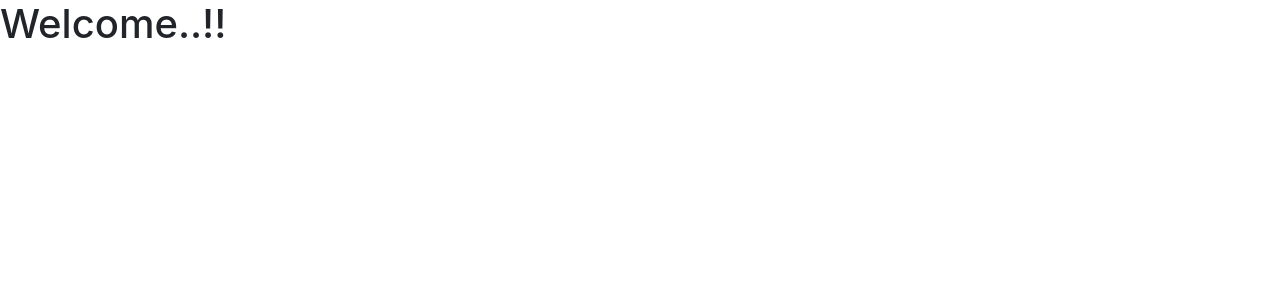
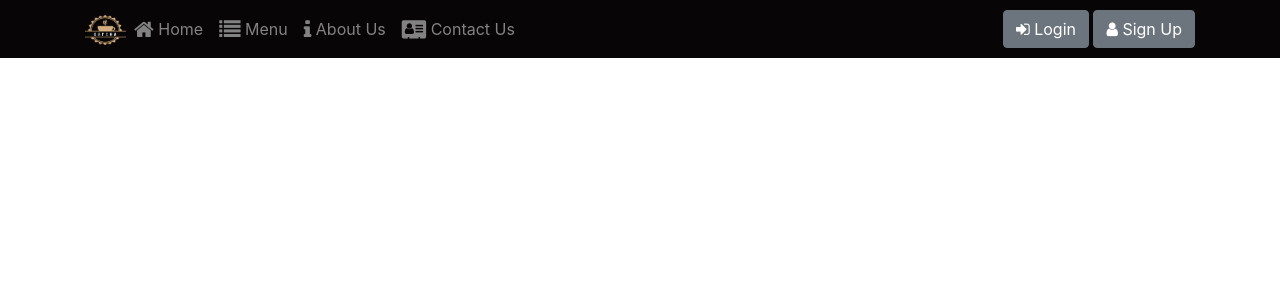
Before and after one commit to Lexyjoseph/Delicious-Diner, a React (Create React App) app: page / in a window 1280 px wide. Shown: the top 300 px of the page. Built offline with nearby package versions, Linux system fonts and the light colour scheme.

Commit message:
Header Component-Nav Links

```diff
--- a/src/App.css
+++ b/src/App.css
@@ -1,38 +1,3 @@
-.App {
-  text-align: center;
+.navbar-dark {
+  background-color: #070505;
 }
-
-.App-logo {
-  height: 40vmin;
-  pointer-events: none;
-}
-
-@media (prefers-reduced-motion: no-preference) {
-  .App-logo {
-    animation: App-logo-spin infinite 20s linear;
-  }
-}
-
-.App-header {
-  background-color: #282c34;
-  min-height: 100vh;
-  display: flex;
-  flex-direction: column;
-  align-items: center;
-  justify-content: center;
-  font-size: calc(10px + 2vmin);
-  color: white;
-}
-
-.App-link {
-  color: #61dafb;
-}
-
-@keyframes App-logo-spin {
-  from {
-    transform: rotate(0deg);
-  }
-  to {
-    transform: rotate(360deg);
-  }
-}
--- a/src/App.js
+++ b/src/App.js
@@ -1,12 +1,19 @@
-import logo from './logo.svg';
+import React, { Component } from 'react';
+import Main from './components/MainComponent';
 import './App.css';
+import { BrowserRouter } from 'react-router-dom';
 
-function App() {
-  return (
-    <div>
-      <h1>Welcome..!!</h1>
-    </div>
-  );
+class App extends Component {
+  render() {
+    return(
+      <BrowserRouter>
+      <div>
+        <Main />
+      </div>
+      </BrowserRouter>
+    );
+  }
 }
 
+
 export default App;
--- /dev/null
+++ b/src/components/HeaderComponent.js
@@ -0,0 +1,80 @@
+import React, { Component } from "react";
+import { Navbar, NavbarBrand, Nav, NavbarToggler, Collapse, NavItem, Jumbotron,
+    Button, Modal, ModalHeader, ModalBody,
+    Form, FormGroup, Input, Label, Container, NavLink} from 'reactstrap';
+
+class Header extends Component {
+
+    constructor(props) {
+        super(props);
+        this.state={
+            isNavOpen: false,
+        }
+        this.toggleNav = this.toggleNav.bind(this);
+
+    }
+
+    toggleNav() {
+        this.setState({
+            isNavOpen: !this.state.isNavOpen
+        });
+    }
+
+    render() {
+        return(
+            <React.Fragment>
+                <Navbar dark expand="md">
+                    <div className="container">
+                    <NavbarToggler onClick={this.toggleNav} />
+                        <NavbarBrand className="mr-auto" href="/">
+                            <img src="/assets/images/logo.png" height="30" width="41" alt="Ristornate Con Fusion" />
+                        </NavbarBrand>
+                        <Collapse isOpen={this.state.isNavOpen} navbar>
+                        <Nav navbar>
+                            <NavItem>
+                                <NavLink className="nav-link" to="/home">
+                                    <span className="fa fa-home fa-lg"></span>{' '}Home
+                                </NavLink>
+                            </NavItem>
+                            <NavItem>
+                                <NavLink className="nav-link"  to='/menu'>
+                                    <span className="fa fa-list fa-lg"></span>{' '} Menu
+                                </NavLink>
+                            </NavItem>
+                            <NavItem>
+                                    <NavLink className="nav-link" to='/aboutus'>
+                                        <span className="fa fa-info fa-lg"></span>{' '} About Us
+                                    </NavLink>
+                                </NavItem>
+                            <NavItem>
+                                <NavLink className="nav-link" to='/contactus'>
+                                    <span className="fa fa-address-card fa-lg"></span>{' '} Contact Us
+                                </NavLink>
+                            </NavItem>
+                        </Nav>
+                        <Nav className="ml-auto" navbar>
+                            <NavItem>
+                                <Button>
+                                <span className="fa fa-sign-in"></span>{' '}
+                                    Login
+                                </Button>
+                                {' '}
+                                <Button>
+                                <span className="fa fa-user"></span>{' '}
+                                    Sign Up
+                                </Button>
+                            </NavItem>
+                            <NavItem>
+
+                            </NavItem>
+
+                        </Nav>
+                        </Collapse>
+                    </div>
+                </Navbar>
+            </React.Fragment>
+        );
+    }
+}
+
+export default Header;
--- /dev/null
+++ b/src/components/MainComponent.js
@@ -0,0 +1,16 @@
+import React, { Component } from 'react';
+import Header from './HeaderComponent';
+import { Switch, Route, Redirect } from 'react-router-dom';
+
+class Main extends Component {
+    render() {
+        return (
+            <div>
+                <Header />
+
+            </div>
+        );
+    }
+}
+
+export default Main;
--- a/src/index.js
+++ b/src/index.js
@@ -1,6 +1,8 @@
 import React from 'react';
 import ReactDOM from 'react-dom';
 import 'bootstrap/dist/css/bootstrap.min.css';
+import 'font-awesome/css/font-awesome.css';
+import 'bootstrap-social/bootstrap-social.css';
 import './index.css';
 import App from './App';
 import reportWebVitals from './reportWebVitals';
```
Also changed, not shown: public/assets/images/logo.png (added).
